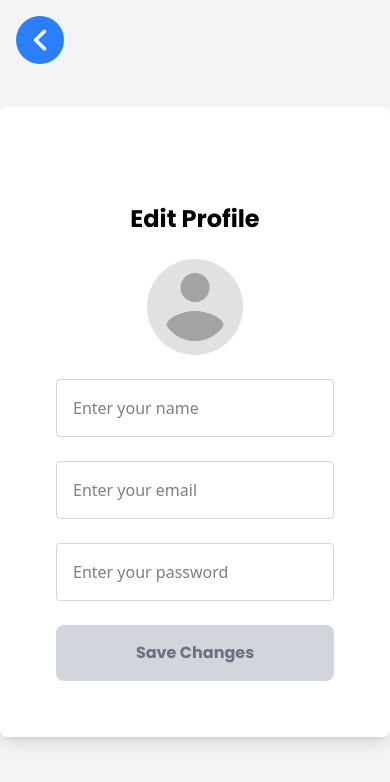
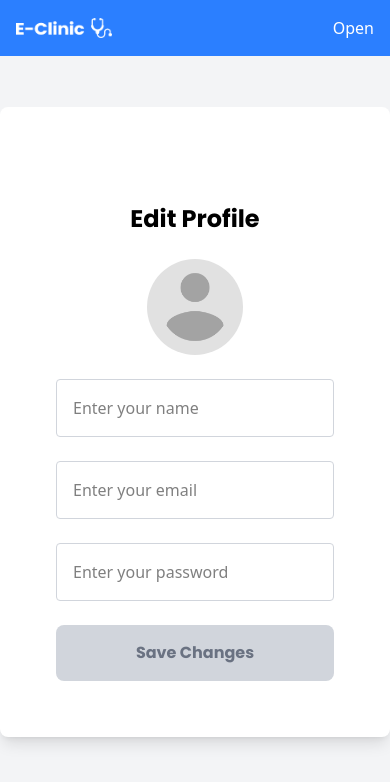
Before and after one commit to hamzarandhawa098/Hosp-Management-System, a React (Vite) app: page /edit-profile in a window 390 px wide. Shown: the top 782 px of the page. Built offline with nearby package versions, Linux system fonts and the light colour scheme; no server answers.

Commit message:
Updated Responsiveness

```diff
--- a/src/components/AdminDashboard/DoctorsList.jsx
+++ b/src/components/AdminDashboard/DoctorsList.jsx
@@ -43,7 +43,7 @@ const DoctorsList = ({ setSelectedDoctor }) => {
           {doctors.map((doctor) => (
             <li
               key={doctor.id}
-              className="flex flex-col md:flex-row gap-4 lg:gap-0 py-10 lg:py-0 justify-between items-center p-2 border-b border-gray-200 last:border-none"
+              className="flex flex-col md:flex-row gap-4 lg:gap-0 py-10 lg:py-3 justify-between items-center p-2 border-b border-gray-200 last:border-none"
             >
               <div>
                 <p className="font-semibold">{doctor.name}</p>
--- a/src/components/DoctorsDashboard/AppointmentsRequest.jsx
+++ b/src/components/DoctorsDashboard/AppointmentsRequest.jsx
@@ -5,7 +5,6 @@ import { getFirestore, doc, updateDoc } from "firebase/firestore";
 import Loader from "../common/Loader";
 import { ToastContainer, toast } from "react-toastify";
 import "react-toastify/dist/ReactToastify.css";
-
 
 const auth = getAuth();
 const db = getFirestore();
@@ -119,26 +118,40 @@ function AppointmentsRequest() {
     }
   };
 
-
-  if (loading) return <div><Loader /></div>;
+  if (loading)
+    return (
+      <div>
+        <Loader />
+      </div>
+    );
   if (error) return <div>{error}</div>;
 
   return (
     <div className="bg-white w-full rounded-lg shadow-md">
       <ToastContainer />
       <div className="px-5 py-8">
-        <h1 className="text-2xl font-poppins font-semibold">Appointments Requested</h1>
+        <h1 className="text-2xl font-poppins font-semibold">
+          Appointments Requested
+        </h1>
       </div>
 
-      <div className="p-5">
+      <div className="p-5 overflow-x-auto">
         {appointments.length > 0 ? (
           <table className="w-full text-left border-collapse">
             <thead>
               <tr>
-                <th className="py-2 px-4 font-poppins border-b text-sm font-medium">Patient Name</th>
-                <th className="py-2 px-4 font-poppins border-b text-sm font-medium">Appointment Time</th>
-                <th className="py-2 px-4 border-b font-poppins text-sm font-medium">Appointment Date</th>
-                <th className="py-2 px-4 border-b font-poppins text-sm font-medium">Actions</th>
+                <th className="py-2 px-4 font-poppins border-b text-sm font-medium">
+                  Patient Name
+                </th>
+                <th className="py-2 px-4 font-poppins border-b text-sm font-medium">
+                  Appointment Time
+                </th>
+                <th className="py-2 px-4 border-b font-poppins text-sm font-medium">
+                  Appointment Date
+                </th>
+                <th className="py-2 px-4 border-b font-poppins text-sm font-medium">
+                  Actions
+                </th>
               </tr>
             </thead>
             <tbody>
@@ -154,8 +167,9 @@ function AppointmentsRequest() {
                     {appointment.fields.date?.stringValue || ""}
                   </td>
                   <td className="py-2 px-4 border-b">
+                    <div className="flex gap-5">
                       <button
-                      className="px-9 py-4 text-[16px] text-white bg-green-500 rounded-lg mr-2"
+                        className="px-9 py-4 text-[16px] text-white bg-green-500 rounded-lg"
                         onClick={() => handleAccept(appointment)}
                       >
                         Accept
@@ -166,6 +180,7 @@ function AppointmentsRequest() {
                       >
                         Cancel
                       </button>
+                    </div>
                   </td>
                 </tr>
               ))}
--- a/src/components/DoctorsDashboard/UpcomingAppointment.jsx
+++ b/src/components/DoctorsDashboard/UpcomingAppointment.jsx
@@ -134,7 +134,7 @@ function TodayAppointment() {
         {displayedAppointments.length > 0 ? (
           displayedAppointments.map((appointment) => (
             <li key={appointment.id} className="px-6 py-4">
-              <div className="flex flex-col justify-between items-center">
+              <div className="flex flex-col lg:flex-row justify-between items-center">
                 <h4 className="font-semibold font-poppins text-gray-800">
                   {appointment.patientName}
                 </h4>
--- a/src/components/PatientsDashboard/PreviousAppointments.jsx
+++ b/src/components/PatientsDashboard/PreviousAppointments.jsx
@@ -65,7 +65,7 @@ function PreviousAppointments() {
   }
 
   return (
-    <div className="w-full max-w-7xl mx-auto bg-white rounded-lg shadow-md p-6">
+    <div className="w-full max-w-7xl mx-auto bg-white rounded-lg shadow-md p-6 overflow-x-auto">
       <h1 className="text-xl font-bold mb-4">Previous Appointments</h1>
       <table className="w-full border-collapse border border-gray-300">
         <thead>
--- a/src/components/common/EditProfile.jsx
+++ b/src/components/common/EditProfile.jsx
@@ -9,6 +9,7 @@ import Loader from "./Loader";
 import LoaderWhite from "../common/LoaderWhite";
 import { ToastContainer, toast } from "react-toastify";
 import "react-toastify/dist/ReactToastify.css";
+import Sidebar from "./Sidebar";
 
 const EditProfile = () => {
   const [profileImage, setProfileImage] = useState(userImage);
@@ -138,20 +139,15 @@ const EditProfile = () => {
   }
 
   return (
-    <div className="w-full flex justify-center items-center min-h-screen bg-gray-100">
+    <>
+      <Sidebar />
+      <div className="w-full lg:ml-[170px] flex items-center  min-h-screen bg-gray-100">
         <ToastContainer />
         <div className="max-w-4xl w-full rounded-lg shadow-lg bg-white mx-auto p-8">
           <div className="p-6">
-          <button
-            onClick={() => navigate(-1)}
-            className="absolute top-4 left-4 p-2 bg-blue-500 rounded-full"
-          >
-            <span>
-              <img src={BackIcon} alt="" className="w-8 h-8" />
-            </span>
-          </button>
-
-          <h2 className="text-2xl mt-10 lg:mt-0 text-center lg:text-left font-poppins font-bold mb-6">Edit Profile</h2>
+            <h2 className="text-2xl mt-10 lg:mt-0 text-center lg:text-left font-poppins font-bold mb-6">
+              Edit Profile
+            </h2>
 
             <form onSubmit={handleSubmit}>
               <div className="mb-6 flex items-center justify-center">
@@ -222,6 +218,7 @@ const EditProfile = () => {
           </div>
         </div>
       </div>
+    </>
   );
 };
 
--- a/src/components/common/Sidebar.jsx
+++ b/src/components/common/Sidebar.jsx
@@ -59,19 +59,19 @@ const Sidebar = () => {
 
   return (
     <>
-      <div className="bg-blue-500 text-white p-4 flex justify-between items-center md:hidden fixed top-0 left-0 w-full">
+      <div className="bg-blue-500 text-white p-4 flex justify-between items-center lg:hidden fixed top-0 left-0 w-full">
         <img src={LogoWhite} alt="Logo" className="w-24" />
         <button onClick={() => setIsSidebarOpen(true)}>Open</button>
       </div>
 
       <div
-        className={`fixed  md:flex min-h-screen flex-col w-[250px] lg:w-[320px] bg-blue-500 text-white h-full p-4 ${
+        className={`fixed  lg:flex min-h-screen flex-col w-[250px] lg:w-[320px] bg-blue-500 text-white h-full p-4 ${
           isSidebarOpen ? "block" : "hidden"
         }`}
       >
         {isSidebarOpen && (
           <div
-            className="fixed inset-0   md:hidden"
+            className="fixed inset-0   lg:hidden"
             onClick={() => setIsSidebarOpen(false)}
           ></div>
         )}
--- a/src/views/PatientsDashboardPage.jsx
+++ b/src/views/PatientsDashboardPage.jsx
@@ -12,8 +12,8 @@ function PatientsDashboardPage() {
   return (
     <>
       <Sidebar />
-      <div className="lg:ml-[320px] bg-[#EBEBEB] min-h-screen p-10 gap-6">
-        <div className="flex justify-end px-12 ">
+      <div className="lg:ml-[320px] pt-20 bg-[#EBEBEB] min-h-screen p-3 lg:p-10 gap-6">
+        <div className="flex justify-center  lg:justify-end px-12 ">
         <button
           onClick={openModal}
           className="bg-blue-500 text-white px-4 py-2 rounded-md hover:bg-blue-600 transition duration-200"
```
Lines whose indentation alone changed are shown as unchanged.
